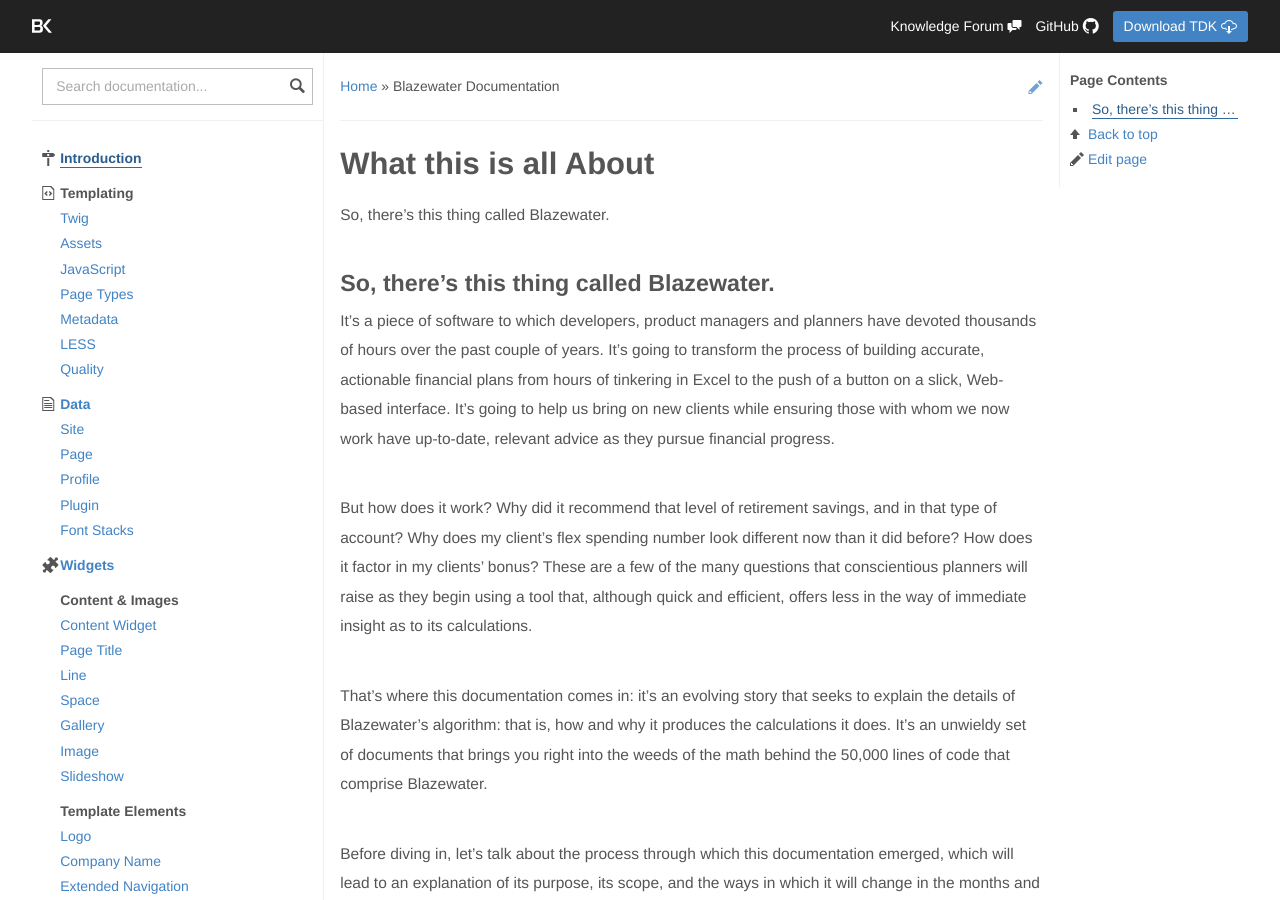
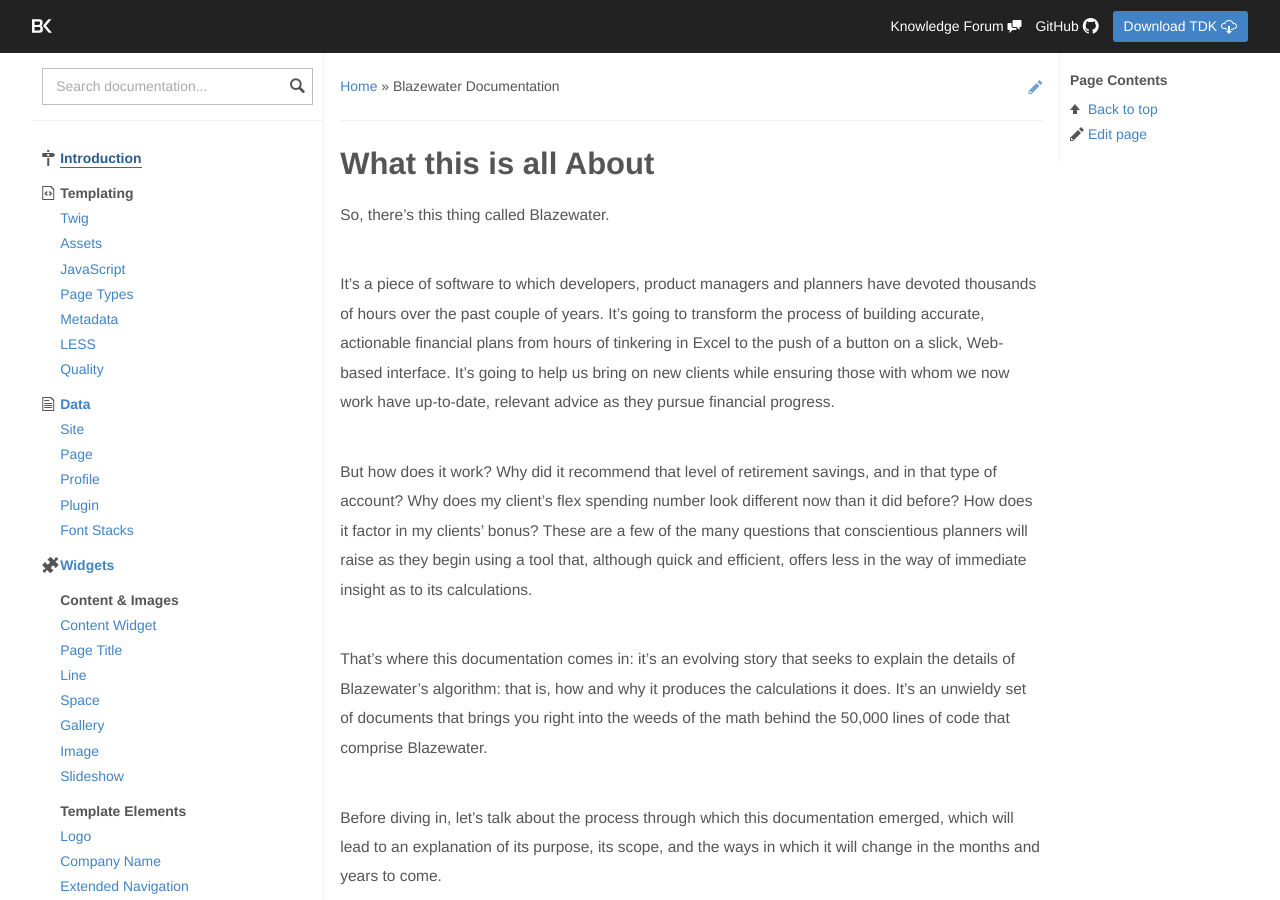
Before and after one commit to skoroth-kw/dockit, a Jekyll site: the page built from introduction/index.md, in a window 1280 px wide and 900 px high. Built offline with Jekyll 4.4.1, drawn with Linux system fonts in a browser that asks for light colours; nearby versions of some CDN libraries.

Commit message:
Updated index.md

```diff
--- a/introduction/index.md
+++ b/introduction/index.md
@@ -8,7 +8,6 @@
 
 So, there’s this thing called Blazewater.
 
-## So, there’s this thing called Blazewater.
 It’s a piece of software to which developers, product managers and planners have devoted thousands of hours over the past couple of years. It’s going to transform the process of building accurate, actionable financial plans from hours of tinkering in Excel to the push of a button on a slick, Web-based interface. It’s going to help us bring on new clients while ensuring those with whom we now work have up-to-date, relevant advice as they pursue financial progress.
 
 But how does it work? Why did it recommend that level of retirement savings, and in that type of account? Why does my client’s flex spending number look different now than it did before? How does it factor in my clients’ bonus? These are a few of the many questions that conscientious planners will raise as they begin using a tool that, although quick and efficient, offers less in the way of immediate insight as to its calculations.
```
